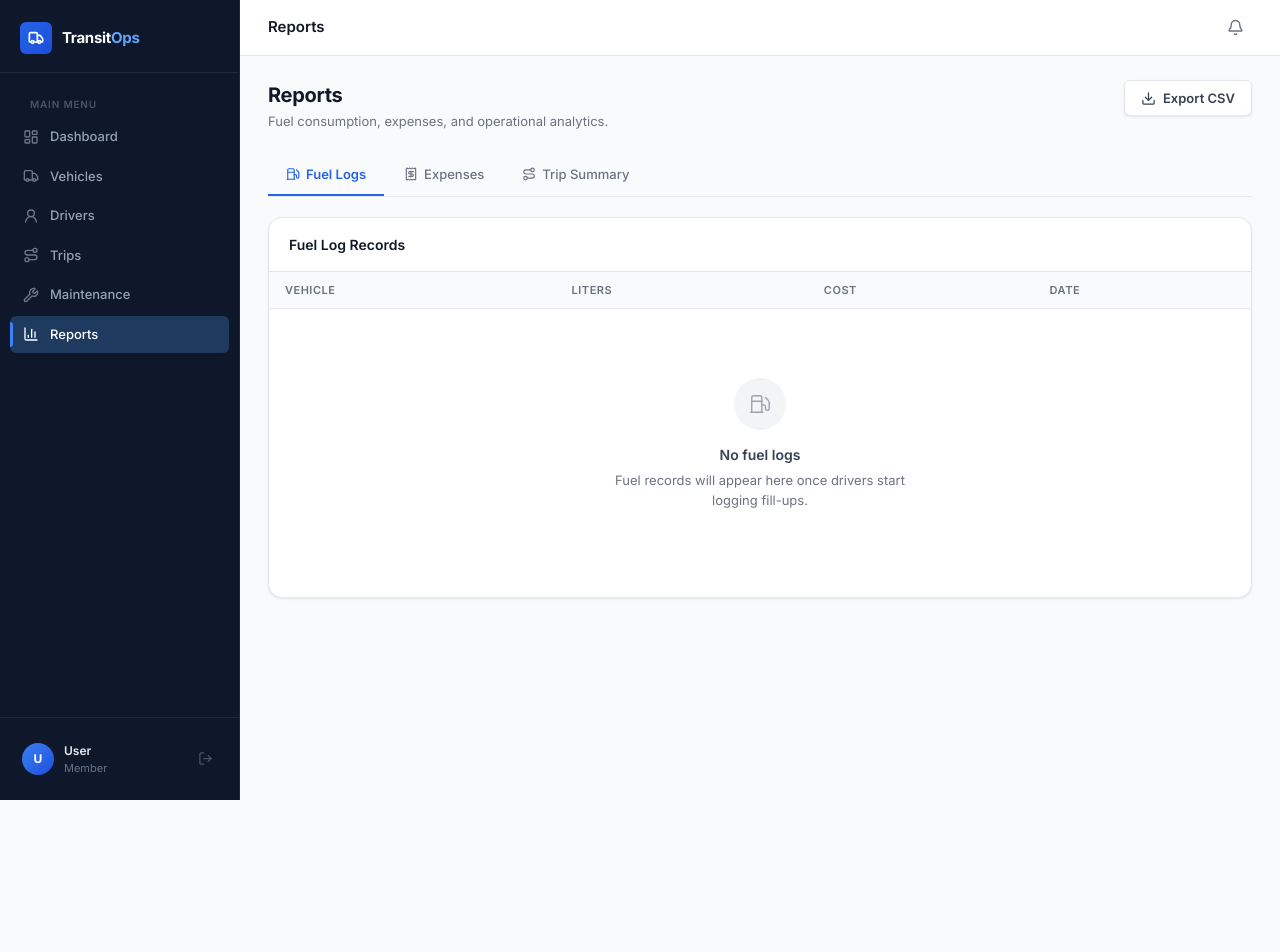
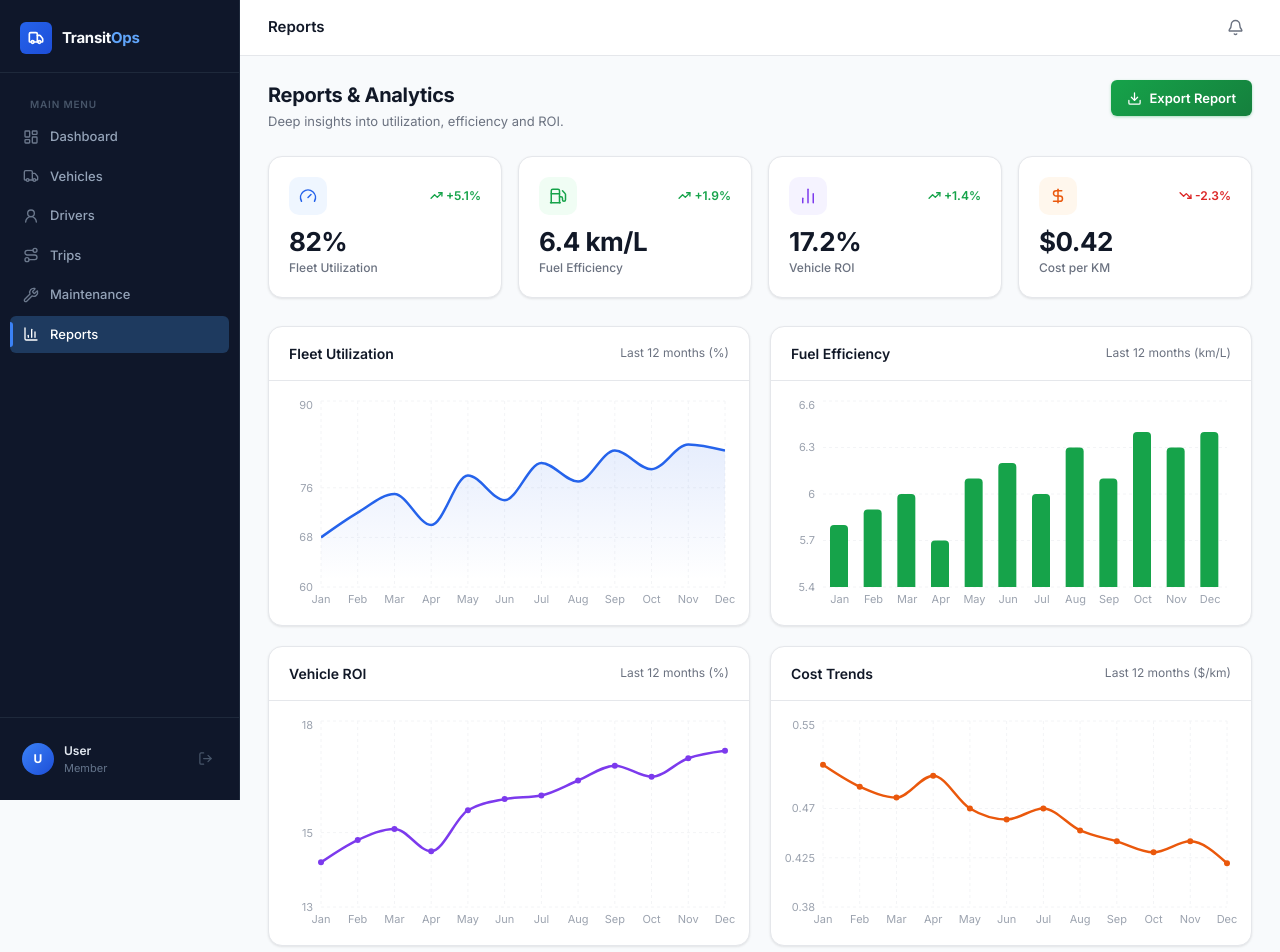
Before and after one commit to Diyap235/TransitOps-Fleet-Management, a React (Vite) app in the folder frontend/: page /reports in a window 1280 px wide. Shown: the top 952 px of the page. Before the commit the page ends 800 px from the top, so only its background shows below. Built offline with nearby package versions, Linux system fonts and the light colour scheme; sample sign-in values are in the browser's storage.

Commit message:
Implement Reports & Analytics dashboard

```diff
--- a/frontend/package.json
+++ b/frontend/package.json
@@ -13,7 +13,8 @@
     "lucide-react": "^1.24.0",
     "react": "^18.3.1",
     "react-dom": "^18.3.1",
-    "react-router-dom": "^6.23.1"
+    "react-router-dom": "^6.23.1",
+    "recharts": "^2.12.7"
   },
   "devDependencies": {
     "@types/react": "^18.3.3",
--- a/frontend/src/pages/Reports.jsx
+++ b/frontend/src/pages/Reports.jsx
@@ -1,160 +1,325 @@
-import React, { useState } from 'react';
-import { BarChart3, Fuel, Receipt, Route, Download } from 'lucide-react';
+import React from 'react';
+import { Download, TrendingUp, TrendingDown, Gauge, Fuel, DollarSign, BarChart2 } from 'lucide-react';
+import {
+  AreaChart, Area,
+  BarChart, Bar,
+  LineChart, Line,
+  XAxis, YAxis, CartesianGrid, Tooltip, ResponsiveContainer, Legend,
+} from 'recharts';
 
-const TABS = [
-  { id: 'fuel',     label: 'Fuel Logs',     Icon: Fuel    },
-  { id: 'expenses', label: 'Expenses',      Icon: Receipt },
-  { id: 'trips',    label: 'Trip Summary',  Icon: Route   },
+// ─── Dummy data ───────────────────────────────────────────────────────────────
+
+const fleetUtilizationData = [
+  { month: 'Jan', utilization: 68 },
+  { month: 'Feb', utilization: 72 },
+  { month: 'Mar', utilization: 75 },
+  { month: 'Apr', utilization: 70 },
+  { month: 'May', utilization: 78 },
+  { month: 'Jun', utilization: 74 },
+  { month: 'Jul', utilization: 80 },
+  { month: 'Aug', utilization: 77 },
+  { month: 'Sep', utilization: 82 },
+  { month: 'Oct', utilization: 79 },
+  { month: 'Nov', utilization: 83 },
+  { month: 'Dec', utilization: 82 },
 ];
 
-const SUMMARY_STATS = [
-  { label: 'Total Trips',      value: '—', color: 'blue'   },
-  { label: 'Completed',        value: '—', color: 'green'  },
-  { label: 'Cancelled',        value: '—', color: 'red'    },
-  { label: 'Total Distance',   value: '— km', color: 'purple' },
+const fuelEfficiencyData = [
+  { month: 'Jan', efficiency: 5.8 },
+  { month: 'Feb', efficiency: 5.9 },
+  { month: 'Mar', efficiency: 6.0 },
+  { month: 'Apr', efficiency: 5.7 },
+  { month: 'May', efficiency: 6.1 },
+  { month: 'Jun', efficiency: 6.2 },
+  { month: 'Jul', efficiency: 6.0 },
+  { month: 'Aug', efficiency: 6.3 },
+  { month: 'Sep', efficiency: 6.1 },
+  { month: 'Oct', efficiency: 6.4 },
+  { month: 'Nov', efficiency: 6.3 },
+  { month: 'Dec', efficiency: 6.4 },
 ];
 
-const COLOR_MAP = {
-  blue:   { icon: '#2563EB', bg: '#EFF6FF' },
-  green:  { icon: '#16A34A', bg: '#F0FDF4' },
-  orange: { icon: '#D97706', bg: '#FFFBEB' },
-  red:    { icon: '#DC2626', bg: '#FEF2F2' },
-  purple: { icon: '#7C3AED', bg: '#F5F3FF' },
+const vehicleRoiData = [
+  { month: 'Jan', roi: 14.2 },
+  { month: 'Feb', roi: 14.8 },
+  { month: 'Mar', roi: 15.1 },
+  { month: 'Apr', roi: 14.5 },
+  { month: 'May', roi: 15.6 },
+  { month: 'Jun', roi: 15.9 },
+  { month: 'Jul', roi: 16.0 },
+  { month: 'Aug', roi: 16.4 },
+  { month: 'Sep', roi: 16.8 },
+  { month: 'Oct', roi: 16.5 },
+  { month: 'Nov', roi: 17.0 },
+  { month: 'Dec', roi: 17.2 },
+];
+
+const costTrendsData = [
+  { month: 'Jan', costPerKm: 0.51 },
+  { month: 'Feb', costPerKm: 0.49 },
+  { month: 'Mar', costPerKm: 0.48 },
+  { month: 'Apr', costPerKm: 0.50 },
+  { month: 'May', costPerKm: 0.47 },
+  { month: 'Jun', costPerKm: 0.46 },
+  { month: 'Jul', costPerKm: 0.47 },
+  { month: 'Aug', costPerKm: 0.45 },
+  { month: 'Sep', costPerKm: 0.44 },
+  { month: 'Oct', costPerKm: 0.43 },
+  { month: 'Nov', costPerKm: 0.44 },
+  { month: 'Dec', costPerKm: 0.42 },
+];
+
+// ─── KPI cards config ─────────────────────────────────────────────────────────
+
+const KPI_CARDS = [
+  {
+    label: 'Fleet Utilization',
+    value: '82%',
+    trend: '+5.1%',
+    up: true,
+    icon: Gauge,
+    iconBg: '#EFF6FF',
+    iconColor: '#2563EB',
+  },
+  {
+    label: 'Fuel Efficiency',
+    value: '6.4 km/L',
+    trend: '+1.9%',
+    up: true,
+    icon: Fuel,
+    iconBg: '#F0FDF4',
+    iconColor: '#16A34A',
+  },
+  {
+    label: 'Vehicle ROI',
+    value: '17.2%',
+    trend: '+1.4%',
+    up: true,
+    icon: BarChart2,
+    iconBg: '#F5F3FF',
+    iconColor: '#7C3AED',
+  },
+  {
+    label: 'Cost per KM',
+    value: '$0.42',
+    trend: '-2.3%',
+    up: false,
+    icon: DollarSign,
+    iconBg: '#FFF7ED',
+    iconColor: '#EA580C',
+  },
+];
+
+// ─── Custom tooltip ───────────────────────────────────────────────────────────
+
+const ChartTooltip = ({ active, payload, label, unit = '' }) => {
+  if (!active || !payload || !payload.length) return null;
+  return (
+    <div style={{
+      background: '#fff',
+      border: '1px solid #E5E7EB',
+      borderRadius: 10,
+      padding: '10px 14px',
+      boxShadow: '0 4px 12px rgba(0,0,0,0.08)',
+      fontSize: 13,
+    }}>
+      <p style={{ fontWeight: 600, color: '#111827', marginBottom: 4 }}>{label}</p>
+      {payload.map((entry) => (
+        <p key={entry.dataKey} style={{ color: entry.color, margin: 0 }}>
+          {entry.name}: <strong>{entry.value}{unit}</strong>
+        </p>
+      ))}
+    </div>
+  );
 };
 
+// ─── Component ────────────────────────────────────────────────────────────────
+
 const Reports = () => {
-  const [activeTab, setActiveTab] = useState('fuel');
-
   return (
     <>
+      {/* ── Header ── */}
       <div className="page-header">
         <div className="page-header-left">
-          <h1>Reports</h1>
-          <p>Fuel consumption, expenses, and operational analytics.</p>
+          <h1>Reports &amp; Analytics</h1>
+          <p>Deep insights into utilization, efficiency and ROI.</p>
         </div>
-        <button className="btn btn-secondary">
+        <button
+          className="btn"
+          style={{
+            background: 'linear-gradient(135deg, #16A34A, #15803D)',
+            color: '#fff',
+            boxShadow: '0 1px 3px rgba(22,163,74,0.35)',
+          }}
+        >
           <Download size={15} strokeWidth={2} />
-          Export CSV
+          Export Report
         </button>
       </div>
 
-      {/* Tab bar */}
-      <div className="tab-bar">
-        {TABS.map(({ id, label, Icon }) => (
-          <button
-            key={id}
-            className={`tab-btn${activeTab === id ? ' active' : ''}`}
-            onClick={() => setActiveTab(id)}
-          >
-            <span style={{ display: 'inline-flex', alignItems: 'center', gap: 6 }}>
-              <Icon size={14} strokeWidth={2} />
-              {label}
-            </span>
-          </button>
+      {/* ── KPI Cards ── */}
+      <div className="stats-grid" style={{ marginBottom: 28 }}>
+        {KPI_CARDS.map(({ label, value, trend, up, icon: Icon, iconBg, iconColor }) => (
+          <div className="stat-card" key={label}>
+            <div className="stat-card-header">
+              <div
+                className="stat-card-icon"
+                style={{ background: iconBg, color: iconColor }}
+              >
+                <Icon size={18} strokeWidth={2} />
+              </div>
+              <span
+                className={up ? 'trend-up' : 'trend-down'}
+                style={{
+                  fontSize: 12,
+                  fontWeight: 600,
+                  display: 'inline-flex',
+                  alignItems: 'center',
+                  gap: 3,
+                }}
+              >
+                {up
+                  ? <TrendingUp size={13} strokeWidth={2.5} />
+                  : <TrendingDown size={13} strokeWidth={2.5} />}
+                {trend}
+              </span>
+            </div>
+            <div className="stat-card-value">{value}</div>
+            <div className="stat-card-label">{label}</div>
+          </div>
         ))}
       </div>
 
-      {/* Fuel Logs */}
-      {activeTab === 'fuel' && (
+      {/* ── Charts – top row ── */}
+      <div
+        style={{
+          display: 'grid',
+          gridTemplateColumns: 'repeat(auto-fit, minmax(300px, 1fr))',
+          gap: 20,
+          marginBottom: 20,
+        }}
+      >
+        {/* Fleet Utilization – Area */}
         <div className="card">
           <div className="card-header">
-            <span className="card-title">Fuel Log Records</span>
+            <span className="card-title">Fleet Utilization</span>
+            <span style={{ fontSize: 12, color: '#6B7280' }}>Last 12 months (%)</span>
           </div>
-          <div className="table-wrap">
-            <table>
-              <thead>
-                <tr>
-                  <th>Vehicle</th>
-                  <th>Liters</th>
-                  <th>Cost</th>
-                  <th>Date</th>
-                </tr>
-              </thead>
-              <tbody>
-                <tr>
-                  <td colSpan={4}>
-                    <div className="empty-state">
-                      <div className="empty-state-icon">
-                        <Fuel size={22} strokeWidth={1.5} />
-                      </div>
-                      <h3>No fuel logs</h3>
-                      <p>Fuel records will appear here once drivers start logging fill-ups.</p>
-                    </div>
-                  </td>
-                </tr>
-              </tbody>
-            </table>
+          <div className="card-body" style={{ padding: '16px 8px 8px' }}>
+            <ResponsiveContainer width="100%" height={220}>
+              <AreaChart data={fleetUtilizationData} margin={{ top: 4, right: 16, left: -16, bottom: 0 }}>
+                <defs>
+                  <linearGradient id="gradUtil" x1="0" y1="0" x2="0" y2="1">
+                    <stop offset="5%" stopColor="#2563EB" stopOpacity={0.18} />
+                    <stop offset="95%" stopColor="#2563EB" stopOpacity={0} />
+                  </linearGradient>
+                </defs>
+                <CartesianGrid strokeDasharray="3 3" stroke="#F3F4F6" />
+                <XAxis dataKey="month" tick={{ fontSize: 11, fill: '#9CA3AF' }} axisLine={false} tickLine={false} />
+                <YAxis domain={[60, 90]} tick={{ fontSize: 11, fill: '#9CA3AF' }} axisLine={false} tickLine={false} />
+                <Tooltip content={<ChartTooltip unit="%" />} />
+                <Area
+                  type="monotone"
+                  dataKey="utilization"
+                  name="Utilization"
+                  stroke="#2563EB"
+                  strokeWidth={2.5}
+                  fill="url(#gradUtil)"
+                  dot={false}
+                  activeDot={{ r: 5, fill: '#2563EB', strokeWidth: 0 }}
+                />
+              </AreaChart>
+            </ResponsiveContainer>
           </div>
         </div>
-      )}
 
-      {/* Expenses */}
-      {activeTab === 'expenses' && (
+        {/* Fuel Efficiency – Bar */}
         <div className="card">
           <div className="card-header">
-            <span className="card-title">Expense Records</span>
+            <span className="card-title">Fuel Efficiency</span>
+            <span style={{ fontSize: 12, color: '#6B7280' }}>Last 12 months (km/L)</span>
           </div>
-          <div className="table-wrap">
-            <table>
-              <thead>
-                <tr>
-                  <th>Vehicle</th>
-                  <th>Type</th>
-                  <th>Amount</th>
-                  <th>Date</th>
-                </tr>
-              </thead>
-              <tbody>
-                <tr>
-                  <td colSpan={4}>
-                    <div className="empty-state">
-                      <div className="empty-state-icon">
-                        <Receipt size={22} strokeWidth={1.5} />
-                      </div>
-                      <h3>No expenses recorded</h3>
-                      <p>Vehicle expenses will appear here once they are logged.</p>
-                    </div>
-                  </td>
-                </tr>
-              </tbody>
-            </table>
+          <div className="card-body" style={{ padding: '16px 8px 8px' }}>
+            <ResponsiveContainer width="100%" height={220}>
+              <BarChart data={fuelEfficiencyData} margin={{ top: 4, right: 16, left: -16, bottom: 0 }} barSize={18}>
+                <CartesianGrid strokeDasharray="3 3" stroke="#F3F4F6" vertical={false} />
+                <XAxis dataKey="month" tick={{ fontSize: 11, fill: '#9CA3AF' }} axisLine={false} tickLine={false} />
+                <YAxis domain={[5.4, 6.6]} tick={{ fontSize: 11, fill: '#9CA3AF' }} axisLine={false} tickLine={false} />
+                <Tooltip content={<ChartTooltip unit=" km/L" />} />
+                <Bar
+                  dataKey="efficiency"
+                  name="Efficiency"
+                  fill="#16A34A"
+                  radius={[4, 4, 0, 0]}
+                />
+              </BarChart>
+            </ResponsiveContainer>
           </div>
         </div>
-      )}
+      </div>
 
-      {/* Trip Summary */}
-      {activeTab === 'trips' && (
-        <>
-          <div className="stats-grid" style={{ marginBottom: 20 }}>
-            {SUMMARY_STATS.map(({ label, value, color }) => {
-              const c = COLOR_MAP[color];
-              return (
-                <div className="stat-card" key={label}>
-                  <div className="stat-card-header">
-                    <div className="stat-card-icon" style={{ background: c.bg, color: c.icon }}>
-                      <BarChart3 size={18} strokeWidth={2} />
-                    </div>
-                  </div>
-                  <div className="stat-card-value">{value}</div>
-                  <div className="stat-card-label">{label}</div>
-                </div>
-              );
-            })}
+      {/* ── Charts – bottom row ── */}
+      <div
+        style={{
+          display: 'grid',
+          gridTemplateColumns: 'repeat(auto-fit, minmax(300px, 1fr))',
+          gap: 20,
+        }}
+      >
+        {/* Vehicle ROI – Line */}
+        <div className="card">
+          <div className="card-header">
+            <span className="card-title">Vehicle ROI</span>
+            <span style={{ fontSize: 12, color: '#6B7280' }}>Last 12 months (%)</span>
           </div>
-          <div className="card">
-            <div className="card-header">
-              <span className="card-title">Trip Details</span>
-            </div>
-            <div className="empty-state">
-              <div className="empty-state-icon">
-                <Route size={22} strokeWidth={1.5} />
-              </div>
-              <h3>No trip data available</h3>
-              <p>Trip summaries will populate once trips are completed.</p>
-            </div>
+          <div className="card-body" style={{ padding: '16px 8px 8px' }}>
+            <ResponsiveContainer width="100%" height={220}>
+              <LineChart data={vehicleRoiData} margin={{ top: 4, right: 16, left: -16, bottom: 0 }}>
+                <CartesianGrid strokeDasharray="3 3" stroke="#F3F4F6" />
+                <XAxis dataKey="month" tick={{ fontSize: 11, fill: '#9CA3AF' }} axisLine={false} tickLine={false} />
+                <YAxis domain={[13, 18]} tick={{ fontSize: 11, fill: '#9CA3AF' }} axisLine={false} tickLine={false} />
+                <Tooltip content={<ChartTooltip unit="%" />} />
+                <Line
+                  type="monotone"
+                  dataKey="roi"
+                  name="ROI"
+                  stroke="#7C3AED"
+                  strokeWidth={2.5}
+                  dot={{ r: 3, fill: '#7C3AED', strokeWidth: 0 }}
+                  activeDot={{ r: 5, fill: '#7C3AED', strokeWidth: 0 }}
+                />
+              </LineChart>
+            </ResponsiveContainer>
           </div>
-        </>
-      )}
+        </div>
+
+        {/* Cost Trends – Line */}
+        <div className="card">
+          <div className="card-header">
+            <span className="card-title">Cost Trends</span>
+            <span style={{ fontSize: 12, color: '#6B7280' }}>Last 12 months ($/km)</span>
+          </div>
+          <div className="card-body" style={{ padding: '16px 8px 8px' }}>
+            <ResponsiveContainer width="100%" height={220}>
+              <LineChart data={costTrendsData} margin={{ top: 4, right: 16, left: -16, bottom: 0 }}>
+                <CartesianGrid strokeDasharray="3 3" stroke="#F3F4F6" />
+                <XAxis dataKey="month" tick={{ fontSize: 11, fill: '#9CA3AF' }} axisLine={false} tickLine={false} />
+                <YAxis domain={[0.38, 0.55]} tick={{ fontSize: 11, fill: '#9CA3AF' }} axisLine={false} tickLine={false} />
+                <Tooltip content={<ChartTooltip unit=" $/km" />} />
+                <Line
+                  type="monotone"
+                  dataKey="costPerKm"
+                  name="Cost/km"
+                  stroke="#EA580C"
+                  strokeWidth={2.5}
+                  dot={{ r: 3, fill: '#EA580C', strokeWidth: 0 }}
+                  activeDot={{ r: 5, fill: '#EA580C', strokeWidth: 0 }}
+                />
+              </LineChart>
+            </ResponsiveContainer>
+          </div>
+        </div>
+      </div>
     </>
   );
 };
```
Also changed, not shown: 1 other file (tests, documents, lock files or other folders).
